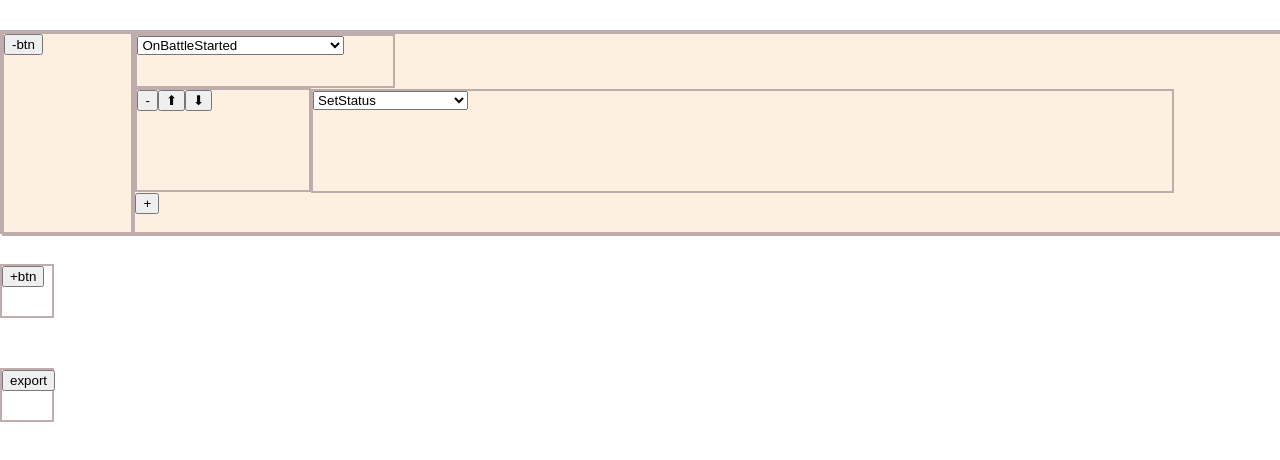
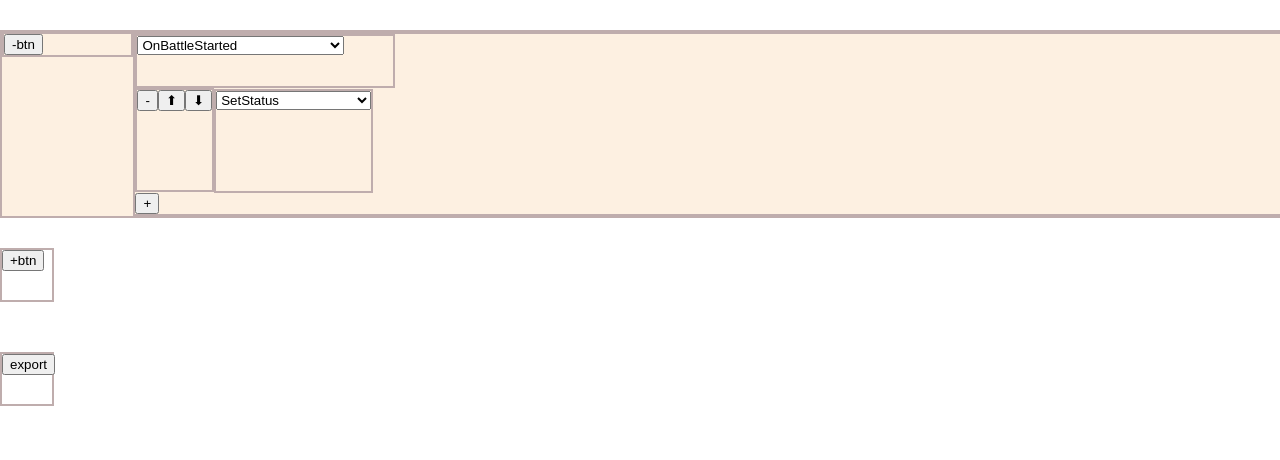
Before and after one commit to wannasaynone/ProjectBSDesignerTool, a plain HTML site: page index.html in a window 1280 px wide. Drawn offline with Linux system fonts and the light colour scheme.

Commit message:
修改css讓append時的高度會自動增加

```diff
--- a/index.html
+++ b/index.html
@@ -19,7 +19,7 @@
         }
 
         .container {
-            height: 200px;
+            height: auto;
             width: 100%;
             background: #fdf0e1;
             border: #bfadad 2px solid;
@@ -52,7 +52,7 @@
 
         .command {
             height: 100px;
-            width: 75%;
+            /* width: 75%; */
             display: inline-block;
             border: #bfadad 2px solid;
 
@@ -60,7 +60,7 @@
 
         .btn_bar {
             height: 100px;
-            width: 15%;
+            /* width: 15%; */
             display: inline-block;
             border: #bfadad 2px solid;
         }
@@ -95,9 +95,10 @@
     <script src="./util.js"></script>
     <script src="./option.js"></script>
     <script src="./conponent.js"></script>
+    <script src="./index.js"></script>
 </body>
 <script>
-    createContainer("load");
+
 </script>
 
 </html>
```
